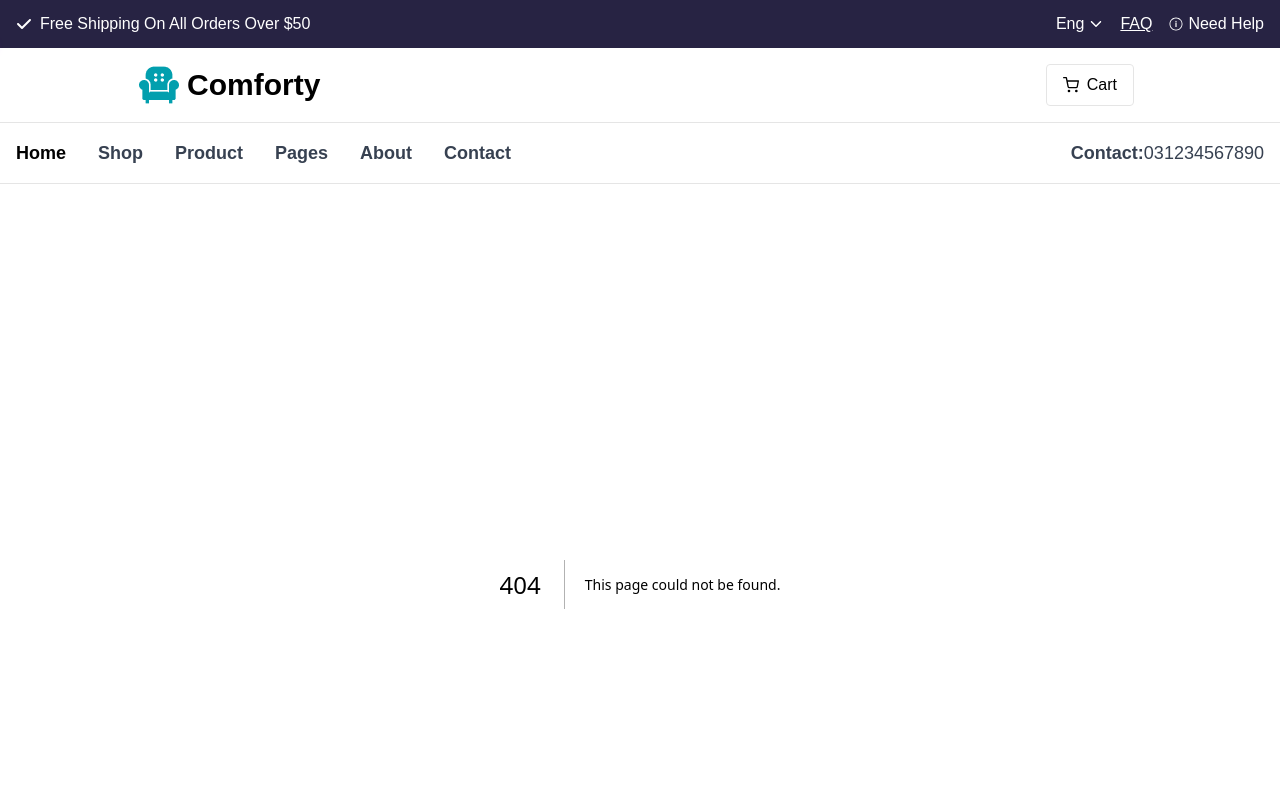
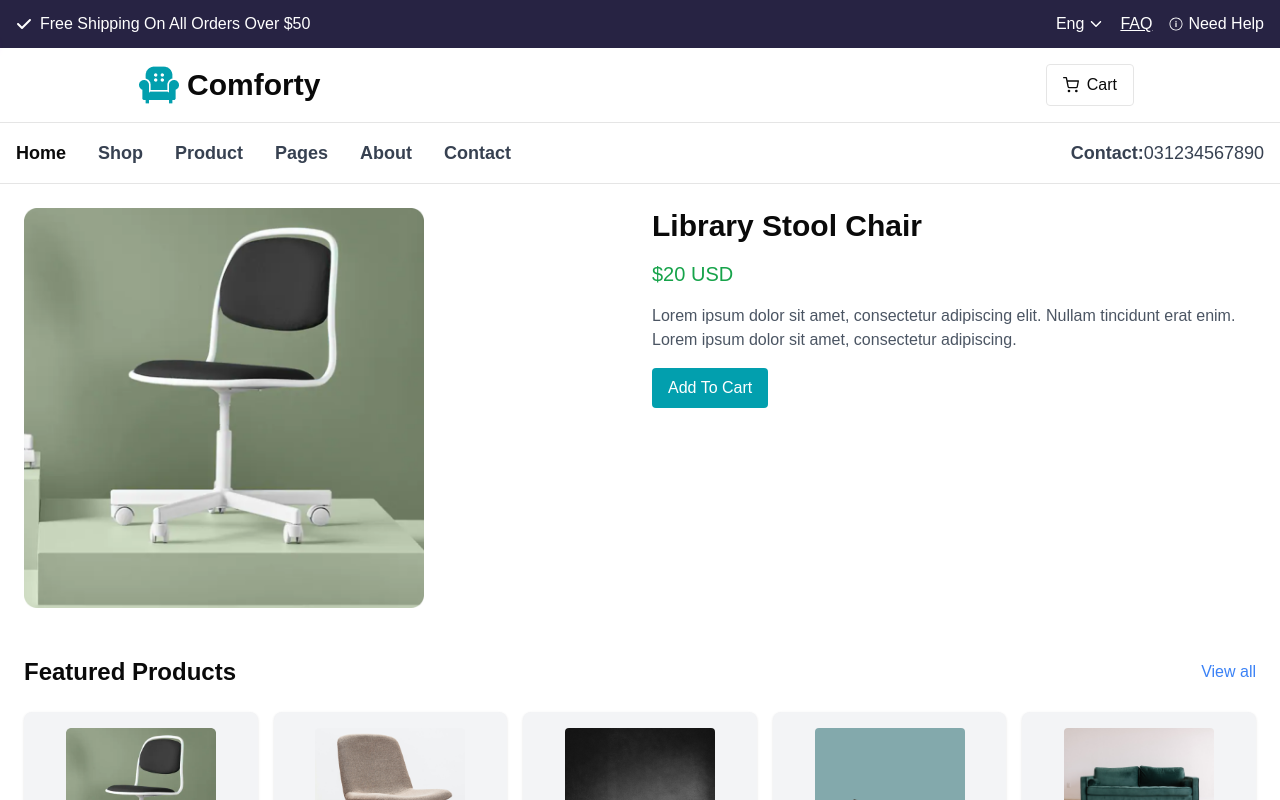
Before and after one commit to syeda-eshaa-7/Figma-to-Ecommrce-app, a Next.js app: page /singlepage in a window 1280 px wide. Before the commit this address had no page. Shown: the top 800 px of the page. Built offline with nearby package versions, Linux system fonts and the light colour scheme.

Commit message:
Add files via upload

```diff
--- /dev/null
+++ b/src/app/singlepage/page.tsx
@@ -0,0 +1,12 @@
+import React from 'react'
+import SingleProduct from '../components/SingleProduct'
+
+const page = () => {
+  return (
+    <div>
+      <SingleProduct />
+    </div>
+  )
+}
+
+export default page
```
